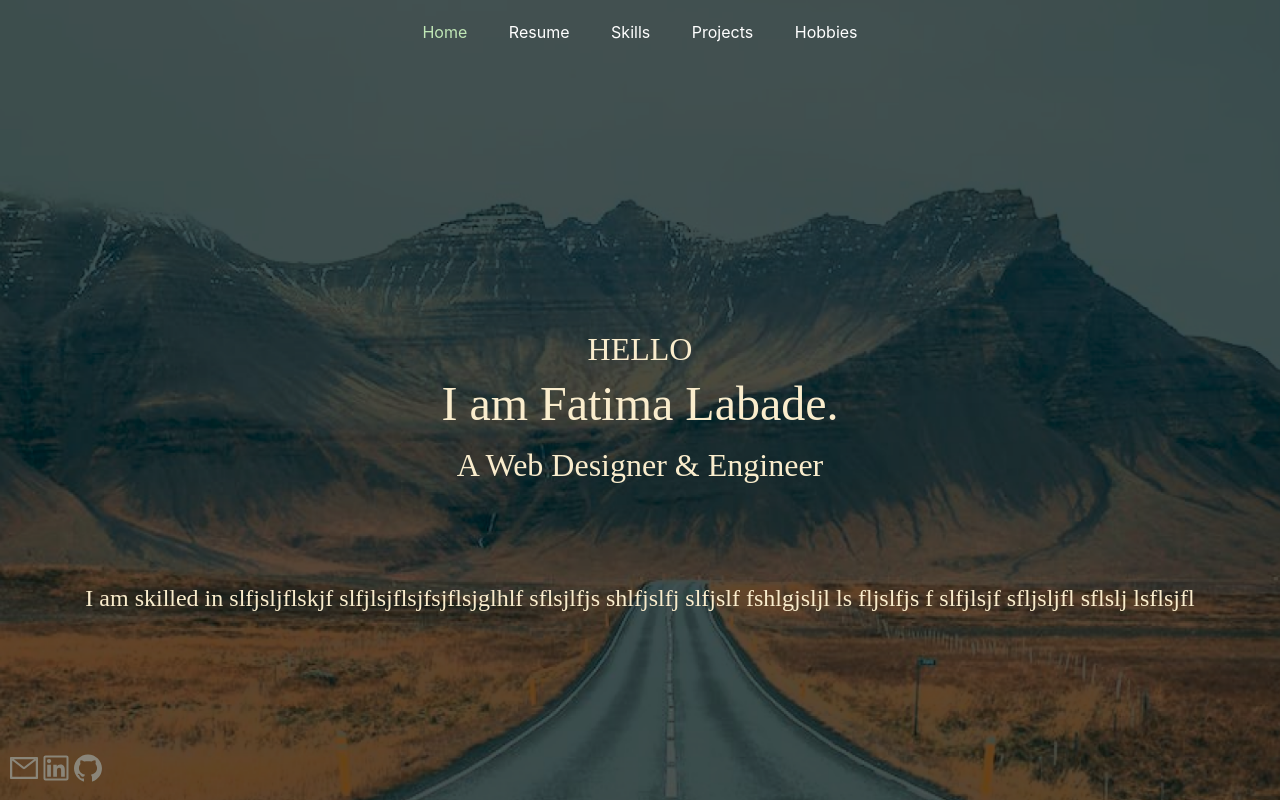
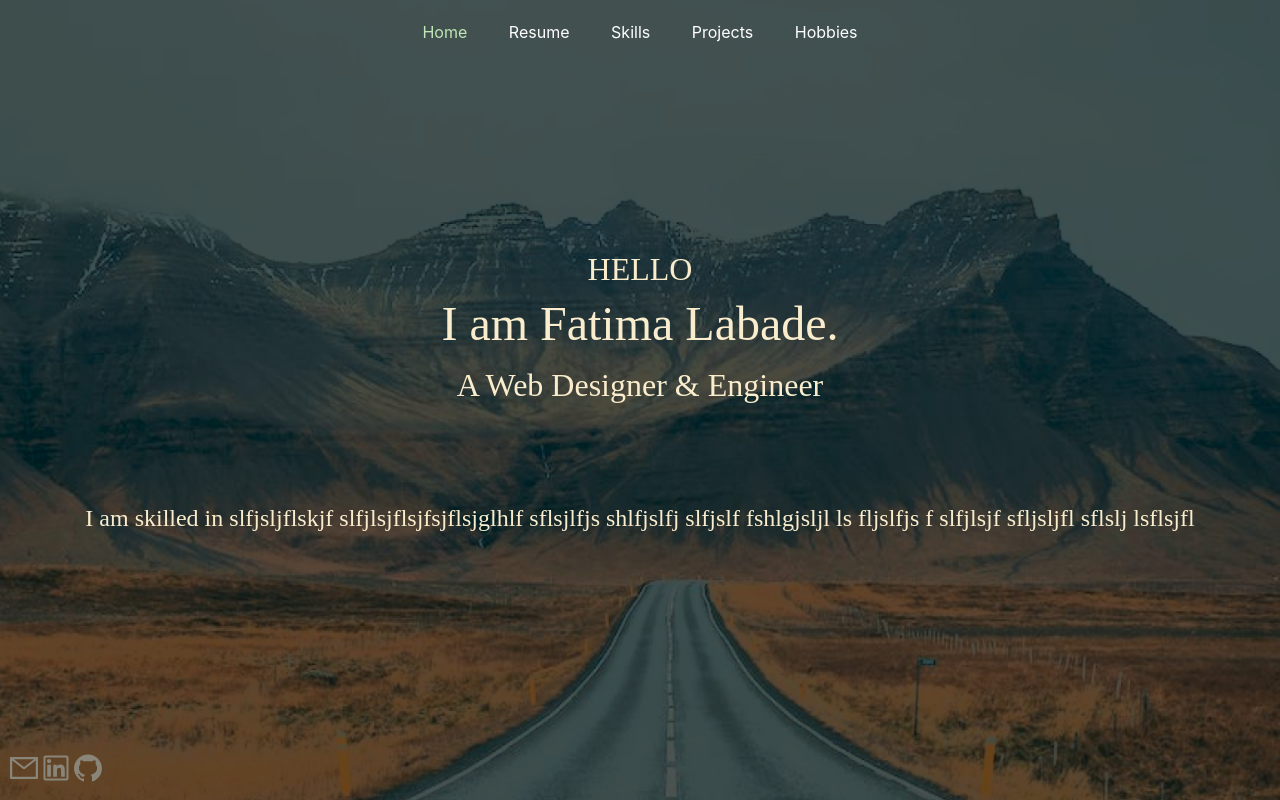
Before and after one commit to FatimaLDL1997/portfolio, a React (Create React App) app: page / in a window 1280 px wide. Built offline with nearby package versions, Linux system fonts and the light colour scheme; a web font is replaced by a local one.

Commit message:
fixed title positioning

```diff
--- a/src/index.css
+++ b/src/index.css
@@ -260,7 +260,7 @@ li {
   top: 4rem;
   text-align: center;
   font-size: 2rem;
-  padding-top: 30vh;
+  padding-top: 20vh;
 }
 .subtitle {
   position: relative;
```
